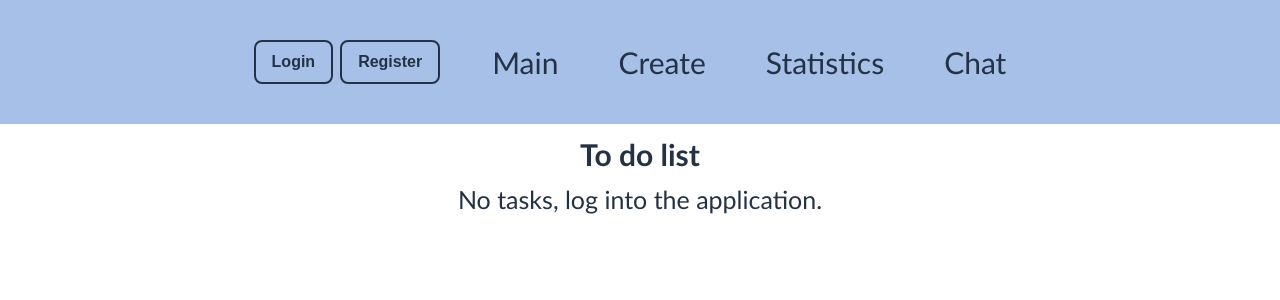
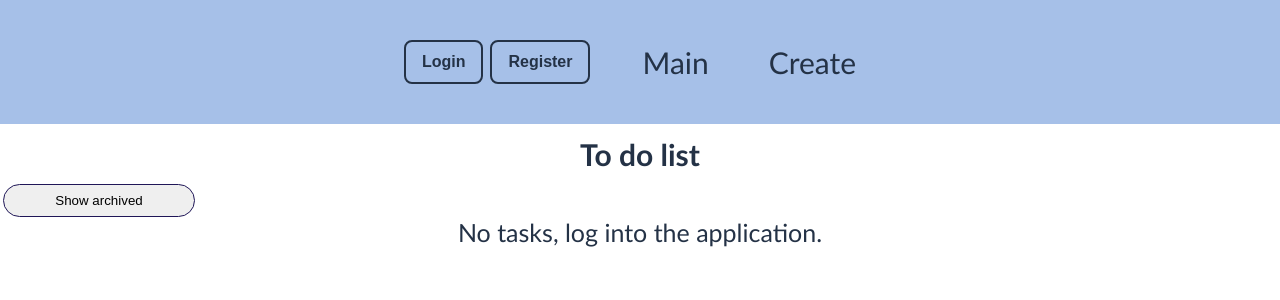
Before and after one commit to YanaKholod/Todo, a React (Create React App) app: page /main in a window 1280 px wide. Shown: the top 300 px of the page. Built offline with nearby package versions, Linux system fonts and the light colour scheme.

Commit message:
fixed with archived items

```diff
--- a/src/App.js
+++ b/src/App.js
@@ -8,7 +8,6 @@ import { useEffect } from "react";
 import { getCurrentUser } from "./redux/auth/actions";
 import LoginForm from "./pages/LoginForm";
 import RegistrationForm from "./pages/RegisterForm";
-import Chat from "./pages/Chat";
 
 const Styled = {
   App: styled.div`
@@ -56,7 +55,6 @@ function App() {
             <Route path="/main" exact={true} element={<HomePage />} />
             <Route path="/login" exact={true} element={<LoginForm />} />
             <Route path="/register" element={<RegistrationForm />} />
-            <Route path="/chat" element={<Chat />} />
 
             <Route path="*" element={<Navigate to="/main" />} />
           </Routes>
--- a/src/Constants.js
+++ b/src/Constants.js
@@ -10,16 +10,6 @@ export const Sidebar = [
     id: 1,
     title: "Create",
     link: "/create",
-  },
-  {
-    id: 3,
-    title: "Statistics",
-    link: "/statistics",
-  },
-  {
-    id: 4,
-    title: "Chat",
-    link: "/chat",
   },
 ];
 
--- a/src/components/Form.jsx
+++ b/src/components/Form.jsx
@@ -1,5 +1,5 @@
 import React from "react";
-import { useForm } from "react-hook-form";
+import { useFieldArray, useForm } from "react-hook-form";
 import { useSelector } from "react-redux";
 import styled from "styled-components";
 
@@ -77,12 +77,14 @@ export const Form = ({
     handleSubmit,
     formState: { errors },
     reset,
+    control,
   } = useForm({
     mode: "onBlur",
     defaultValues: {
       title: initialData ? initialData.title : undefined,
       description: initialData ? initialData.description : undefined,
       isCompleted: initialData ? initialData.isCompleted : false,
+      steps: initialData ? initialData.steps : [],
     },
   });
   const { todosArray } = useSelector((state) => state.todos);
@@ -91,7 +93,7 @@ export const Form = ({
     const formData = {
       ...data,
       parentTodo: data.parentTodo.length > 0 ? data.parentTodo : null,
-      isCompleted: Boolean(data.isCompleted),
+      isCompleted: data.isCompleted === "true",
     };
     onFormSubmit(formData, initialData ? initialData._id : "");
     setShowModal ? setShowModal(false) : reset();
@@ -101,6 +103,10 @@ export const Form = ({
     setShowModal ? setShowModal(false) : reset();
   };
 
+  const { fields, append, remove } = useFieldArray({
+    control, // управляем массивом внутри формы хуком формы, удаляеем или добавляем степы на месте
+    name: "steps",
+  });
   return (
     <Styled.WrapperForm>
       <Styled.Form onSubmit={handleSubmit(onSubmit)}>
@@ -162,6 +168,26 @@ export const Form = ({
             {...register("isCompleted", { required: true })}
           ></input>
         </Styled.RadioButtons>
+        <div>
+          <label>
+            <p>Steps:</p>
+          </label>
+          {fields.map((step, index) => (
+            <div key={step.id}>
+              <input
+                {...register(`steps[${index}].title`)}
+                defaultValue={step.description}
+              />
+              <button type="button" onClick={() => remove(index)}>
+                Remove Step
+              </button>
+            </div>
+          ))}
+          <button type="button" onClick={() => append({ description: "" })}>
+            Add Step
+          </button>
+        </div>
+
         <Styled.WrapperButtons>
           <Styled.DefaultButton type="reset" onClick={() => onCancelClick()}>
             Cancel
--- a/src/components/todoItemComponent.jsx
+++ b/src/components/todoItemComponent.jsx
@@ -42,6 +42,7 @@ const Styled = {
     text-overflow: ellipsis;
     div {
       font-size: 13px;
+      padding-left: 10px;
     }
     @media (max-width: 768px) {
       font-size: 17px;
@@ -75,6 +76,22 @@ const Styled = {
     margin: 0 3px;
     cursor: pointer;
     ${({ isDone }) => (isDone ? "display: none;" : "")}
+    @media (max-width: 620px) {
+      margin: 5px 2px;
+      padding: 6px 8px;
+    }
+  `,
+  ArchiveButton: styled.div`
+    background-color: #509fff;
+    color: #00377a;
+    border: 1px solid #1f1657;
+    height: max-content;
+    border-radius: 20px;
+    text-align: center;
+    padding: 8px 14px;
+    margin: 0 3px;
+    cursor: pointer;
+    ${({ isArchived }) => (isArchived ? "display: none;" : "")}
     @media (max-width: 620px) {
       margin: 5px 2px;
       padding: 6px 8px;
@@ -137,6 +154,11 @@ const Styled = {
   `,
   SubTodoItem: styled.div`
     padding-bottom: 4px;
+    padding-left: 10px;
+  `,
+  BoldLabels: styled.div`
+    font-weight: 600;
+    font-size: 16px;
   `,
 };
 
@@ -164,13 +186,18 @@ const TodoItemComponent = ({ todoItem }) => {
     await dispatch(getCurrentUser());
   };
 
+  const handleArchive = async (_id) => {
+    await dispatch(updateTodo({ isArchived: true, _id }));
+    await dispatch(getCurrentUser());
+  };
+
   return (
     <>
       <Styled.Wrapper isCompleted={todoItem.isCompleted}>
         <Styled.MainLine>
           <Styled.Title>
             {todoItem.title}
-            <div>{todoItem.description}</div>
+            <div> {todoItem.description}</div>
           </Styled.Title>
           <Styled.ButtonsWrapper>
             <Styled.DoneButton
@@ -194,6 +221,12 @@ const TodoItemComponent = ({ todoItem }) => {
             >
               Edit
             </Styled.EditButton>
+            <Styled.ArchiveButton
+              isArchived={todoItem.isArchived}
+              onClick={() => handleArchive(todoItem._id)}
+            >
+              Archive
+            </Styled.ArchiveButton>
             {showModal && (
               <Styled.Modal>
                 <Form
@@ -208,11 +241,23 @@ const TodoItemComponent = ({ todoItem }) => {
         </Styled.MainLine>
         {todoItem.subTodo.length > 0 && (
           <div>
-            SubTodo:
+            <Styled.BoldLabels>SubTodo:</Styled.BoldLabels>
             <div>
-              {todoItem.subTodo.map((item) => (
+              {todoItem.subTodo.map((item, index) => (
                 <Styled.SubTodoItem key={item.title}>
-                  {item.title}
+                  {index + 1}. {item.title}
+                </Styled.SubTodoItem>
+              ))}
+            </div>
+          </div>
+        )}
+        {todoItem.steps.length > 0 && (
+          <div>
+            <Styled.BoldLabels>Steps:</Styled.BoldLabels>
+            <div>
+              {todoItem.steps.map((step, index) => (
+                <Styled.SubTodoItem key={step.title}>
+                  {index + 1}. {step.title}
                 </Styled.SubTodoItem>
               ))}
             </div>
--- a/src/pages/Chat.jsx
+++ /dev/null
@@ -1,76 +0,0 @@
-import React, { useState, useEffect } from "react";
-import { useSelector } from "react-redux";
-
-const Chat = () => {
-  const [messages, setMessages] = useState([]);
-  const [newMessage, setNewMessage] = useState("");
-  const [socket, setSocket] = useState(null);
-  const { user } = useSelector((state) => state.auth);
-  useEffect(() => {
-    const newSocket = new WebSocket("wss://backtodo.onrender.com");
-    setSocket(newSocket);
-
-    newSocket.onmessage = (event) => {
-
-      const message = event.data;
-
-
-      const reader = new FileReader();
-      reader.onload = (e) => {
-        const messageString = e.target.result;
-
-        try {
-          const parsedMessage = JSON.parse(messageString);
-          setMessages((prevMessages) => [...prevMessages, parsedMessage]);
-        } catch (error) {
-          console.error("Error parsing JSON:", error);
-        }
-      };
-
-      reader.readAsText(message);
-    };
-    return () => {
-      newSocket.close();
-    };
-  }, []);
-
-  const addMessage = (message) => {
-    setMessages((prevMessages) => [...prevMessages, message]);
-  };
-
-  const sendMessage = () => {
-    if (newMessage) {
-      const message = {
-        text: newMessage,
-        sender: user.fullName,
-        role: user.role,
-      };
-
-      socket.send(JSON.stringify(message));
-      addMessage(message);
-      setNewMessage("");
-    }
-  };
-
-  const handleInputChange = (e) => {
-    setNewMessage(e.target.value);
-  };
-
-  return (
-    <div>
-      <div>
-        {messages.map((message, index) => (
-          <div key={index}>
-            <strong>{message.sender}:</strong> {message.text}
-          </div>
-        ))}
-      </div>
-      <div>
-        <input type="text" value={newMessage} onChange={handleInputChange} />
-        <button onClick={sendMessage}>Send</button>
-      </div>
-    </div>
-  );
-};
-
-export default Chat;
--- a/src/pages/HomePage.jsx
+++ b/src/pages/HomePage.jsx
@@ -2,16 +2,9 @@ import React, { useState, useEffect } from "react";
 import TodoItemComponent from "../components/todoItemComponent";
 import { useSelector, useDispatch } from "react-redux";
 import styled from "styled-components";
-import { useNavigate } from "react-router-dom";
 import { fetchAllTodos } from "../redux/todos/actions";
 
 const Styled = {
-  WrapperTodos: styled.div`
-    display: flex;
-    justify-content: center;
-    width: 100%;
-    overflow: scroll;
-  `,
   WrapperMain: styled.div`
     display: flex;
     flex-direction: column;
@@ -28,29 +21,7 @@ const Styled = {
     flex-direction: column;
     align-items: center;
     width: 100%;
-  `,
-  WrapperFilterButtons: styled.div`
-    display: flex;
-    justify-content: start;
-    width: 82%;
-    margin-bottom: 5px;
-    @media (max-width: 768px) {
-      font-size: 13px;
-    }
-  `,
-  Filters: styled.div`
-    display: flex;
-    width: max-content;
-    justify-content: start;
-    cursor: pointer;
-    div {
-      margin: 0 3px;
-      padding: 5px;
-      border: 1px solid #663535;
-      border-radius: 10px;
-      background-color: #f9cedf;
-      color: #663535;
-    }
+    overflow: scroll;
   `,
   NoItem: styled.div`
     color: rgb(36, 50, 70);
@@ -59,43 +30,24 @@ const Styled = {
     justify-content: center;
     font-size: 25px;
   `,
-  Pagination: styled.div`
-    display: flex;
-    justify-content: center;
-    align-items: center;
-    margin-top: 20px;
-    margin-bottom: 20px;
-    button {
-      font-weight: bold;
-      font-size: 16px;
-      margin: 0 10px;
-      padding: 5px 10px;
-      border-radius: 5px;
-      color: black;
-      border-color: black;
-      cursor: pointer;
-      &:hover {
-      }
-    }
-    span {
-      font-weight: bold;
-    }
-    select {
-      border-radius: 4px;
-      padding: 5px;
-      background-color: transparent;
-      border: 1px solid black;
-      color: black;
-    }
+  ToggleButton: styled.button`
+    justify-content: end;
+    border: 1px solid #1f1657;
+    width: 15%;
+    border-radius: 20px;
+    text-align: center;
+    padding: 8px 14px;
+    margin: 0 3px;
+    cursor: pointer;
   `,
 };
 
 const HomePage = () => {
   const [isLoading, setIsLoading] = useState(false);
+  const [showArchived, setShowArchived] = useState(false);
   const dispatch = useDispatch();
   const { todosArray } = useSelector((state) => state.todos);
   const { user } = useSelector((state) => state.auth);
-
   useEffect(() => {
     if (user) {
       setIsLoading(true);
@@ -111,12 +63,19 @@ const HomePage = () => {
   return (
     <Styled.WrapperMain>
       <h1>To do list</h1>
+      <Styled.ToggleButton onClick={() => setShowArchived(!showArchived)}>
+        {showArchived ? "Show active" : "Show archived"}
+      </Styled.ToggleButton>
+
       {user ? (
         <Styled.WrapperTodos>
           {todosArray &&
-            todosArray.map((item) => (
-              <TodoItemComponent key={item.title} todoItem={item} />
-            ))}
+            todosArray.map((item) => {
+              if (showArchived ? item.isArchived : !item.isArchived) {
+                return <TodoItemComponent key={item.title} todoItem={item} />;
+              }
+              return null;
+            })}
         </Styled.WrapperTodos>
       ) : (
         <Styled.NoItem>No tasks, log into the application.</Styled.NoItem>
--- a/src/redux/todos/actions.js
+++ b/src/redux/todos/actions.js
@@ -37,7 +37,6 @@ export const deleteTodoById = createAsyncThunk(
 export const updateTodo = createAsyncThunk(
   "todos/change",
   async (data, { rejectWithValue }) => {
-    console.log("DATA", data);
     try {
       if (data.parentTodo) {
         const response = await axios.patch(
```
